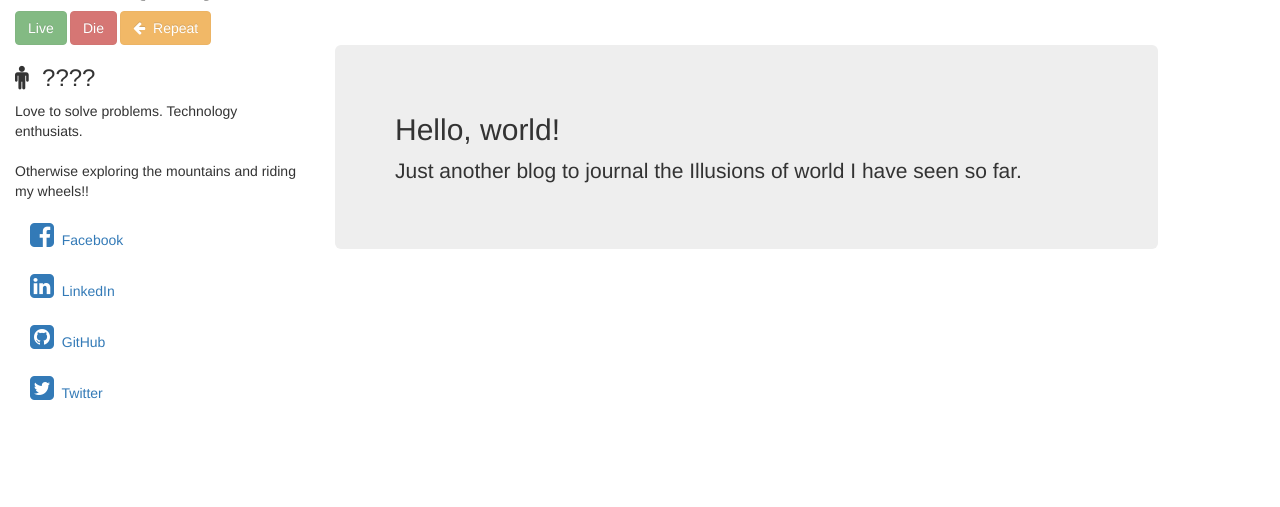
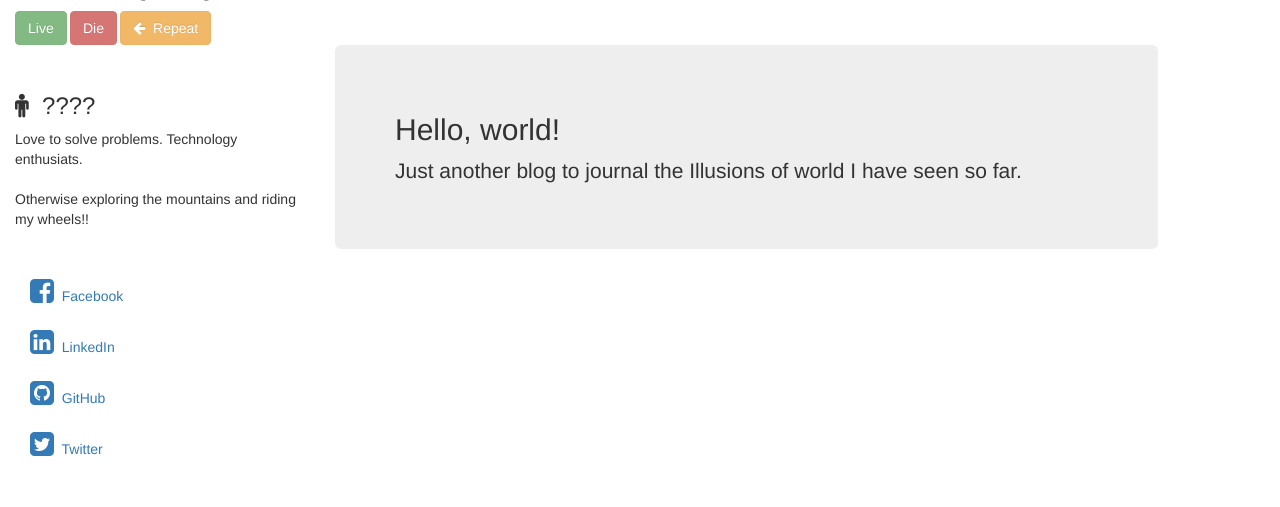
Before and after one commit to ashokrajar/mylife.ashokraja.in, a Django app: page / in a window 1280 px wide. Shown: the part 59-566 px from the top of the page. Run offline with Django 3.2, Linux system fonts and the light colour scheme; some libraries are stand-ins or nearby versions.

Commit message:
padding sidebar

```diff
--- a/templates/base.html
+++ b/templates/base.html
@@ -76,14 +76,16 @@
     <!-- SideBar -->
     <div class="col-sm-3">
     {% block sidebar %}
+      <!-- AboutMe -->
       <div class="row">
-        <div class="col-sm-12">
+        <div class="col-sm-12" style="padding-top: 2em">
           <h3><i class="fa fa-male"></i>&nbsp; ????</h3>
           <p>Love to solve problems. Technology enthusiats.<br><br>Otherwise exploring the mountains and riding my wheels!!</p>
         </div>
       </div>
+      <!-- Social -->
       <div class="row">
-        <div class="col-sm-12">
+        <div class="col-sm-12" style="padding-top: 2em">
           <ul id="sidebar" class="nav nav-stacked affix">
             <li>
               <a href="https://www.facebook.com/ashokrajar">
```
Lines whose indentation alone changed are shown as unchanged.
